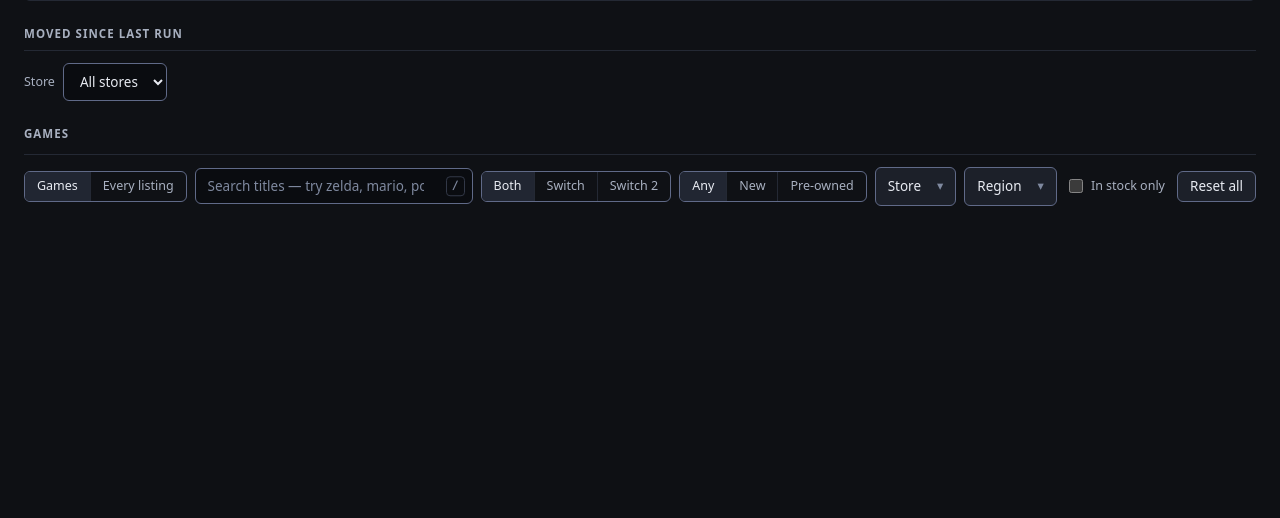
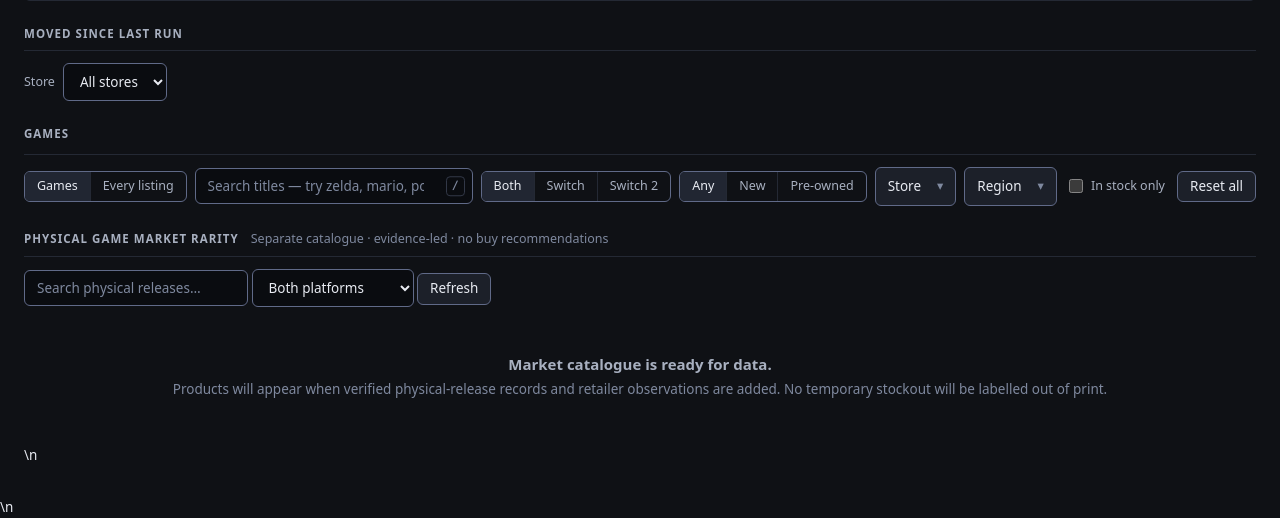
Before and after one commit to DestroKing/Switch-Games-and-Sale-Tracker, a Python web app: template src/switch_tracker/web/templates/index.html in a window 1280 px wide. Shown: the part 440-958 px from the top of the page. Before the commit the page ends 646 px from the top, so only its background shows below. Run offline with Jinja, Linux system fonts and the light colour scheme; the template is opened without the code that fills it, so the values that code supplies are empty.

Commit message:
Add separate physical market rarity screen

```diff
--- a/src/switch_tracker/web/templates/index.html
+++ b/src/switch_tracker/web/templates/index.html
@@ -214,11 +214,33 @@
     <div id="list"></div>
   </section>
 
-</main>
+
+  <section class="section market-section" aria-labelledby="marketHead">
+    <div class="section-head">
+      <h2 id="marketHead">Physical Game Market Rarity</h2>
+      <span class="sub" id="marketSummary">Separate catalogue · evidence-led · no buy recommendations</span>
+    </div>
+    <div class="market-stats" id="marketStats" aria-live="polite"></div>
+    <div class="market-toolbar">
+      <label class="visually-hidden" for="marketQuery">Search physical releases</label>
+      <input type="search" id="marketQuery" placeholder="Search physical releases…">
+      <select id="marketPlatform" aria-label="Platform">
+        <option value="">Both platforms</option>
+        <option value="SWITCH">Nintendo Switch</option>
+        <option value="SWITCH2">Nintendo Switch 2</option>
+      </select>
+      <button type="button" id="marketRefresh">Refresh</button>
+    </div>
+    <div id="marketCatalogue" class="market-catalogue" aria-live="polite">
+      <p class="empty"><b>Market catalogue is ready for data.</b> Products will appear when verified physical-release records and retailer observations are added. No temporary stockout will be labelled out of print.</p>
+    </div>
+    <div id="marketDetail" class="market-detail" hidden></div>
+  </section>
+\n</main>
 
 <script>
 const ACTIVE_RUN = {{ active_run | tojson }};
 </script>
-<script src="/static/app.js?v={{ asset_version }}"></script>
+<script src="/static/app.js?v={{ asset_version }}"></script>\n<script src="/static/market.js?v={{ asset_version }}"></script>
 </body>
 </html>
```
